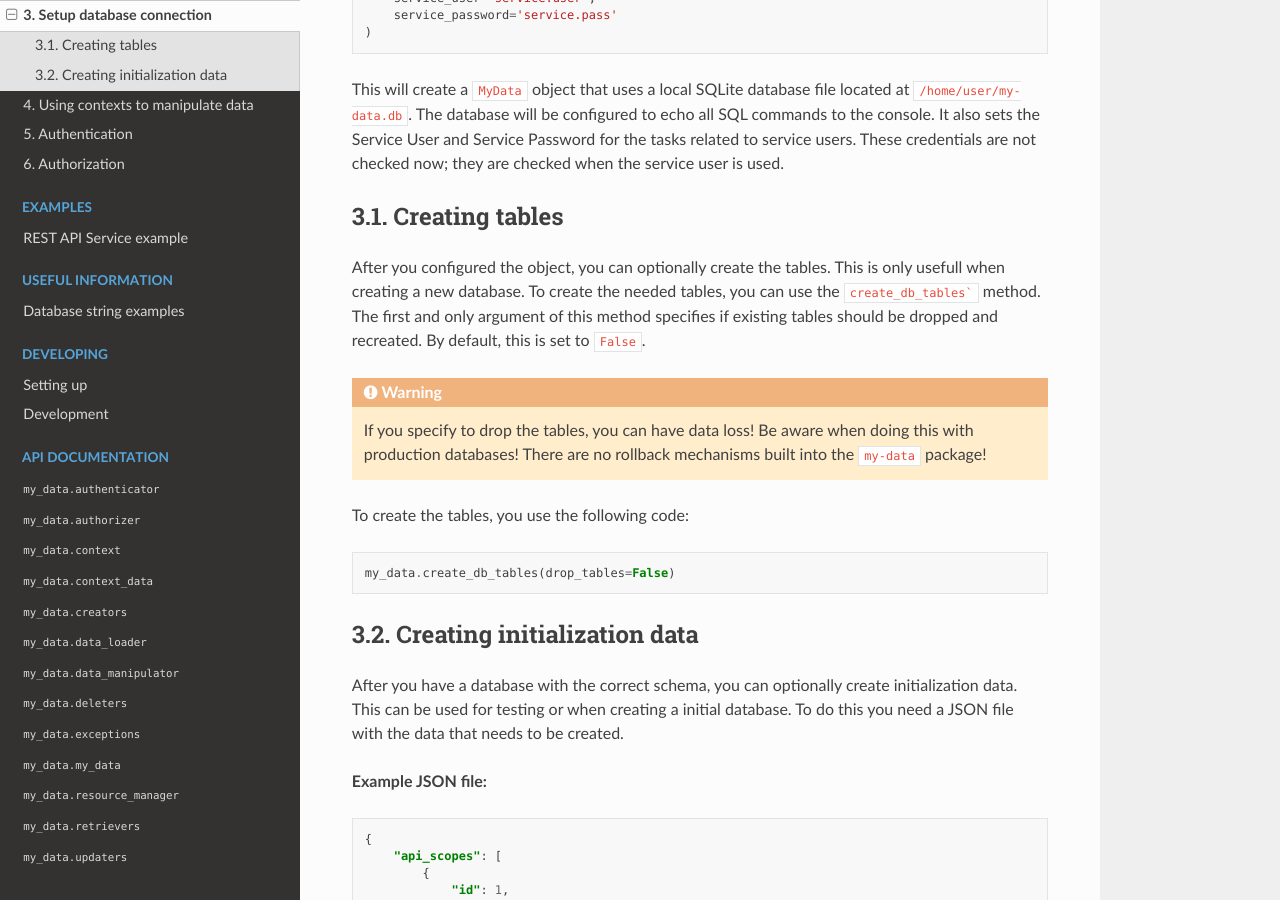
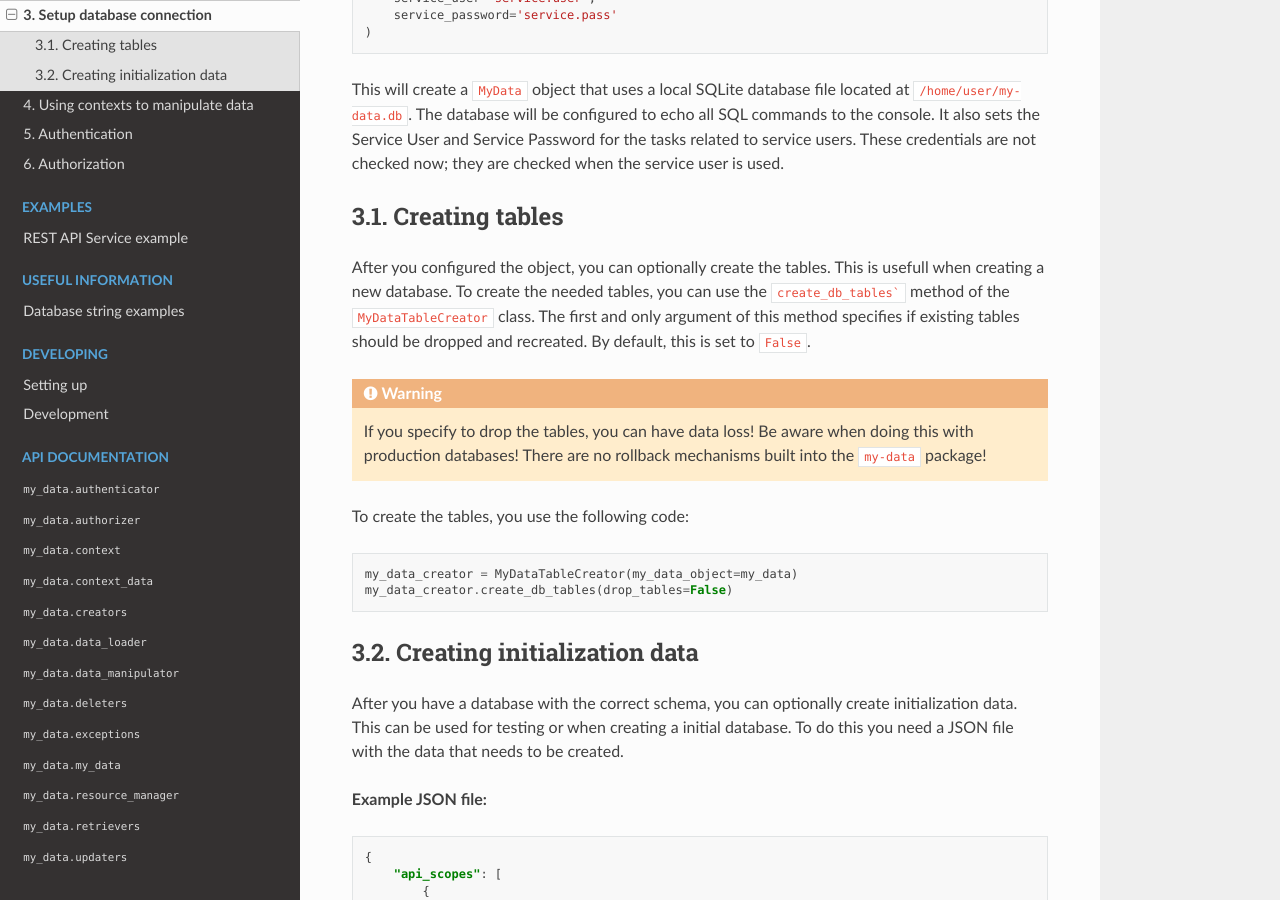
Before and after one commit to DarylStark/my_data, a Sphinx documentation site: the page built from docs/source/usage/setup.rst, in a window 1280 px wide and 900 px high, scrolled down 487 px. Built offline with Sphinx 7.4.7 and the Read the Docs theme 2.0.0, drawn with Linux system fonts in a browser that asks for light colours.

Commit message:
Updated documentation
Fixes #117

````diff
--- a/docs/source/usage/setup.rst
+++ b/docs/source/usage/setup.rst
@@ -24,7 +24,7 @@ This will create a ``MyData`` object that uses a local SQLite database file loca
 Creating tables
 ---------------
 
-After you configured the object, you can optionally create the tables. This is only usefull when creating a new database. To create the needed tables, you can use the ``create_db_tables``` method. The first and only argument of this method specifies if existing tables should be dropped and recreated. By default, this is set to ``False``.
+After you configured the object, you can optionally create the tables. This is usefull when creating a new database. To create the needed tables, you can use the ``create_db_tables``` method of the ``MyDataTableCreator`` class. The first and only argument of this method specifies if existing tables should be dropped and recreated. By default, this is set to ``False``.
 
 .. warning::
 
@@ -34,7 +34,8 @@ To create the tables, you use the following code:
 
 .. code-block:: python
 
-    my_data.create_db_tables(drop_tables=False)
+    my_data_creator = MyDataTableCreator(my_data_object=my_data)
+    my_data_creator.create_db_tables(drop_tables=False)
 
 Creating initialization data
 ----------------------------
````
